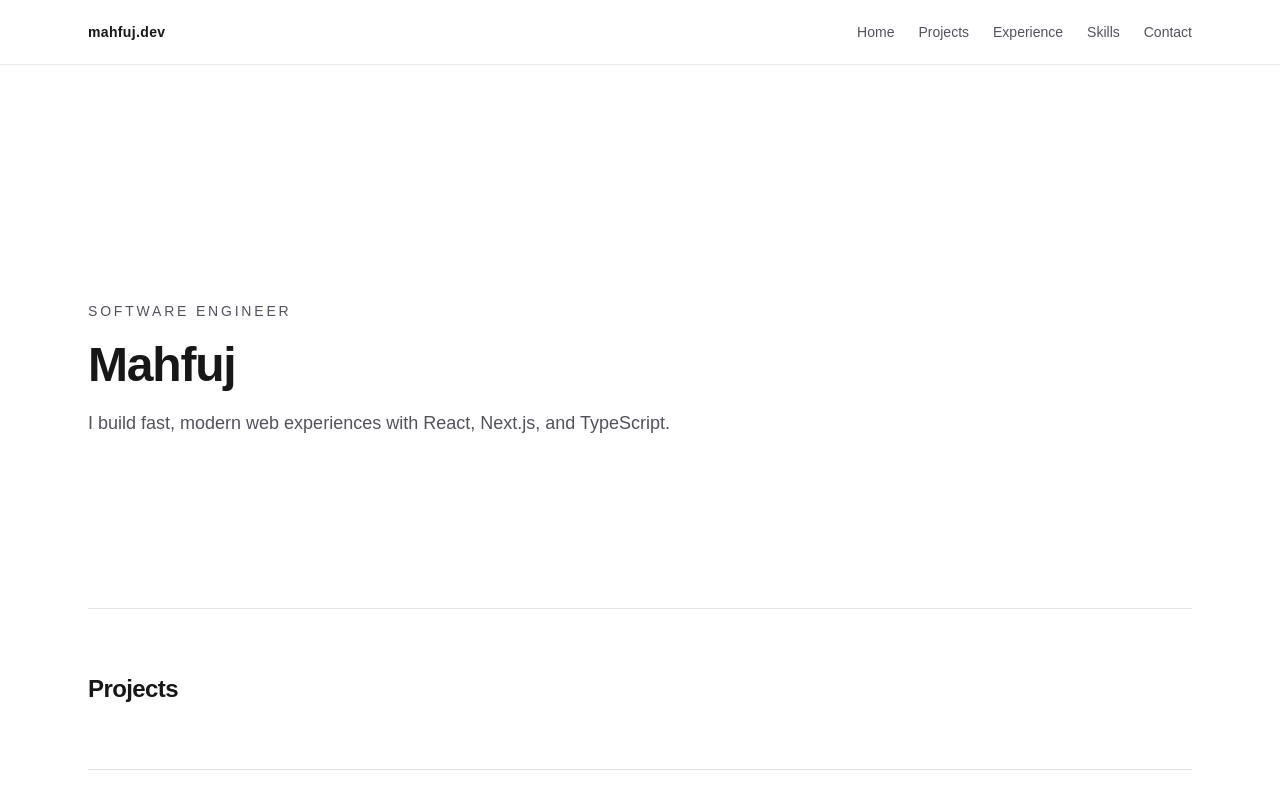
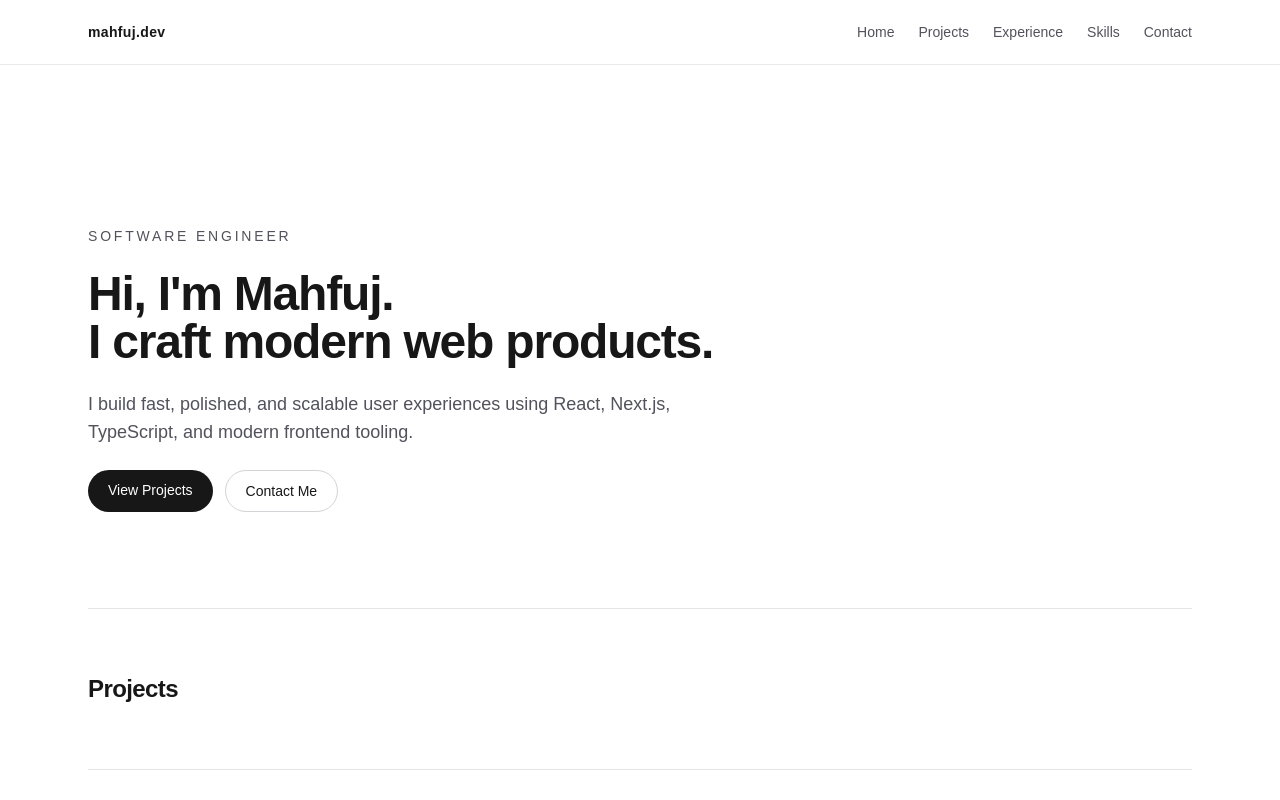
Before and after one commit to mahfuj02/mahfuj.dev, a Next.js app: page / in a window 1280 px wide. Shown: the top 800 px of the page. Built offline with nearby package versions, Linux system fonts and the light colour scheme.

Commit message:
feat: add animated hero section with framer motion

```diff
--- a/src/app/page.tsx
+++ b/src/app/page.tsx
@@ -1,20 +1,9 @@
+import { HeroSection } from "@/components/hero-section";
+
 export default function Home() {
   return (
     <main className="mx-auto w-full max-w-6xl flex-1 px-6 py-16">
-      <section id="home" className="flex min-h-[60vh] items-center border-b border-zinc-200 py-16 dark:border-zinc-800">
-        <div className="space-y-5">
-          <p className="text-sm uppercase tracking-[0.2em] text-zinc-600 dark:text-zinc-400">
-            Software Engineer
-          </p>
-          <h1 className="text-4xl font-bold tracking-tight sm:text-5xl">
-            Mahfuj
-          </h1>
-          <p className="max-w-2xl text-base text-zinc-600 dark:text-zinc-300 sm:text-lg">
-            I build fast, modern web experiences with React, Next.js, and
-            TypeScript.
-          </p>
-        </div>
-      </section>
+      <HeroSection />
 
       <section id="projects" className="border-b border-zinc-200 py-16 dark:border-zinc-800">
         <h2 className="text-2xl font-semibold tracking-tight">Projects</h2>
--- /dev/null
+++ b/src/components/hero-section.tsx
@@ -0,0 +1,64 @@
+"use client";
+
+import { motion } from "framer-motion";
+
+export function HeroSection() {
+  return (
+    <section
+      id="home"
+      className="flex min-h-[60vh] items-center border-b border-zinc-200 py-16 dark:border-zinc-800"
+    >
+      <div className="space-y-6">
+        <motion.p
+          initial={{ opacity: 0, y: 24 }}
+          animate={{ opacity: 1, y: 0 }}
+          transition={{ duration: 0.5, ease: "easeOut" }}
+          className="text-sm uppercase tracking-[0.2em] text-zinc-600 dark:text-zinc-400"
+        >
+          Software Engineer
+        </motion.p>
+
+        <motion.h1
+          initial={{ opacity: 0, y: 24 }}
+          animate={{ opacity: 1, y: 0 }}
+          transition={{ duration: 0.55, delay: 0.08, ease: "easeOut" }}
+          className="text-4xl font-bold tracking-tight sm:text-5xl"
+        >
+          Hi, I&apos;m Mahfuj.
+          <br />
+          I craft modern web products.
+        </motion.h1>
+
+        <motion.p
+          initial={{ opacity: 0, y: 24 }}
+          animate={{ opacity: 1, y: 0 }}
+          transition={{ duration: 0.55, delay: 0.16, ease: "easeOut" }}
+          className="max-w-2xl text-base text-zinc-600 dark:text-zinc-300 sm:text-lg"
+        >
+          I build fast, polished, and scalable user experiences using React,
+          Next.js, TypeScript, and modern frontend tooling.
+        </motion.p>
+
+        <motion.div
+          initial={{ opacity: 0, y: 24 }}
+          animate={{ opacity: 1, y: 0 }}
+          transition={{ duration: 0.55, delay: 0.24, ease: "easeOut" }}
+          className="flex flex-wrap gap-3"
+        >
+          <a
+            href="#projects"
+            className="rounded-full bg-foreground px-5 py-2.5 text-sm font-medium text-background transition-opacity hover:opacity-90"
+          >
+            View Projects
+          </a>
+          <a
+            href="#contact"
+            className="rounded-full border border-zinc-300 px-5 py-2.5 text-sm font-medium text-foreground transition-colors hover:border-zinc-500 dark:border-zinc-700 dark:hover:border-zinc-500"
+          >
+            Contact Me
+          </a>
+        </motion.div>
+      </div>
+    </section>
+  );
+}
```
